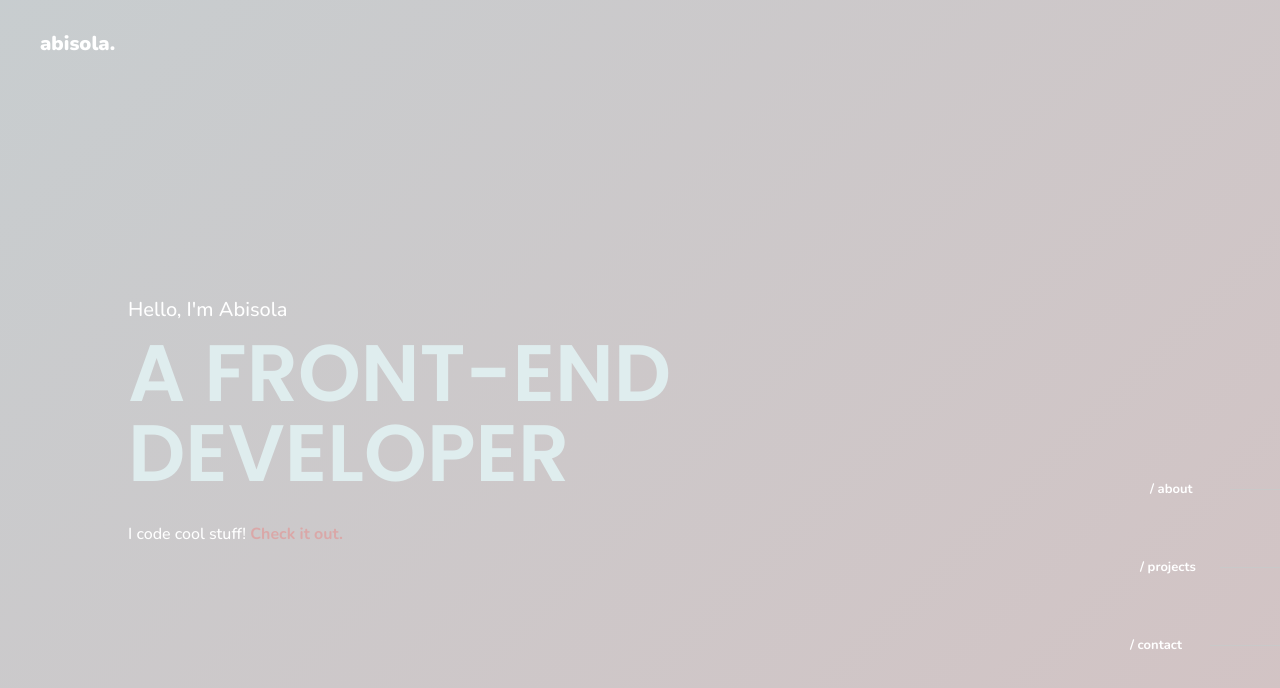
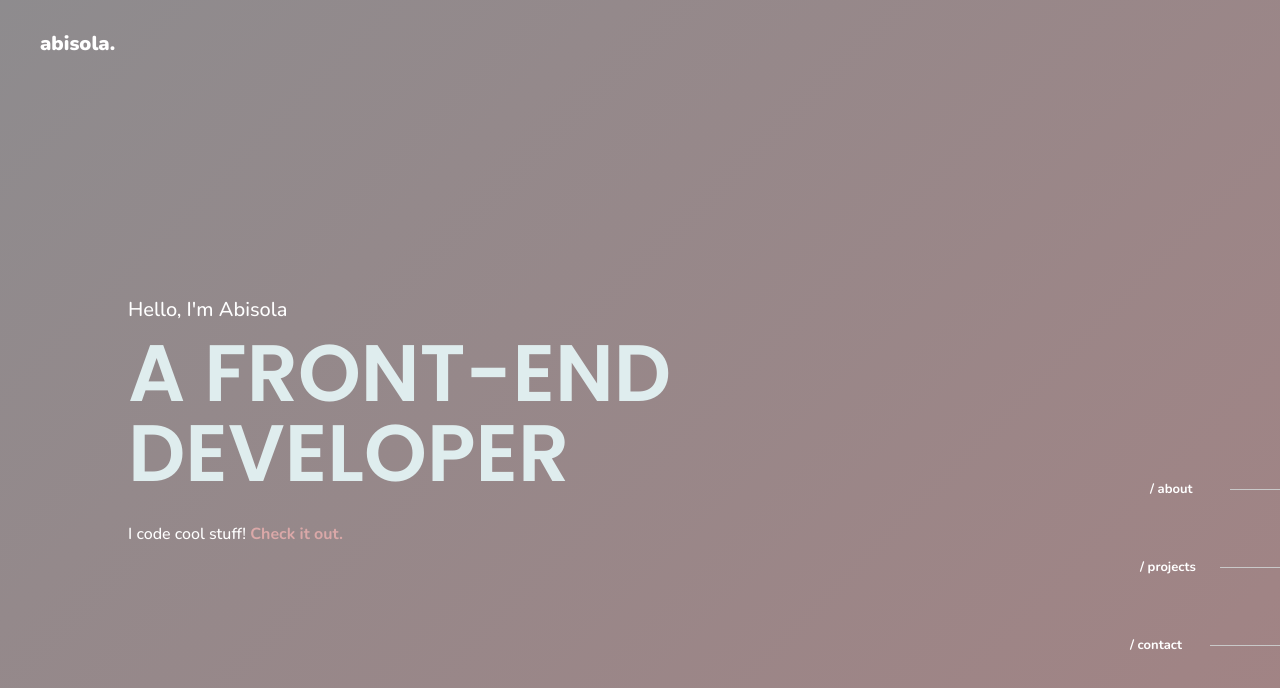
Before and after one commit to bisoladebiyi/my-portfolio, a React (Create React App) app: page / in a window 1280 px wide. Shown: the top 688 px of the page. Built offline with nearby package versions, Linux system fonts and the light colour scheme.

Commit message:
fix background linear gradient

```diff
--- a/src/css/main.css
+++ b/src/css/main.css
@@ -7,7 +7,7 @@
 
 body {
   color: #fff;
-  background: linear-gradient(-45deg, #cadfa4, #d8bebe, #b2e1e6);
+  background: linear-gradient(-45deg, #acc780, #ac7f7f, #669ca2);
   font-family: Nunito;
   position: relative;
   scroll-behavior: smooth;
--- a/src/sass/main.scss
+++ b/src/sass/main.scss
@@ -7,7 +7,7 @@
 }
 body {
   color: #fff;
-  background: linear-gradient(-45deg, #cadfa4, #d8bebe, #b2e1e6);
+  background: linear-gradient(-45deg, #acc780, #ac7f7f, #669ca2);
   font-family: Nunito;
   position: relative;
   scroll-behavior: smooth;
```
